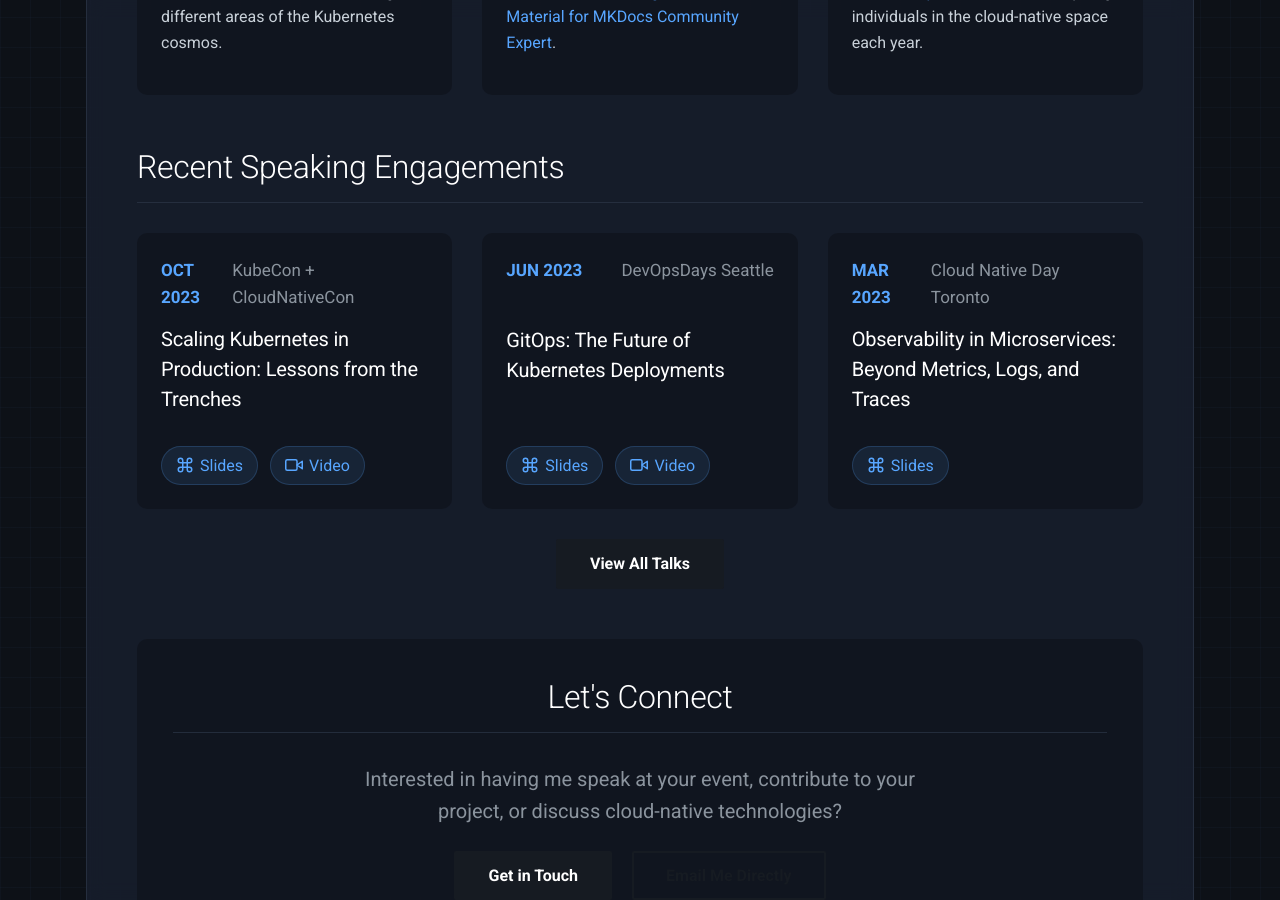
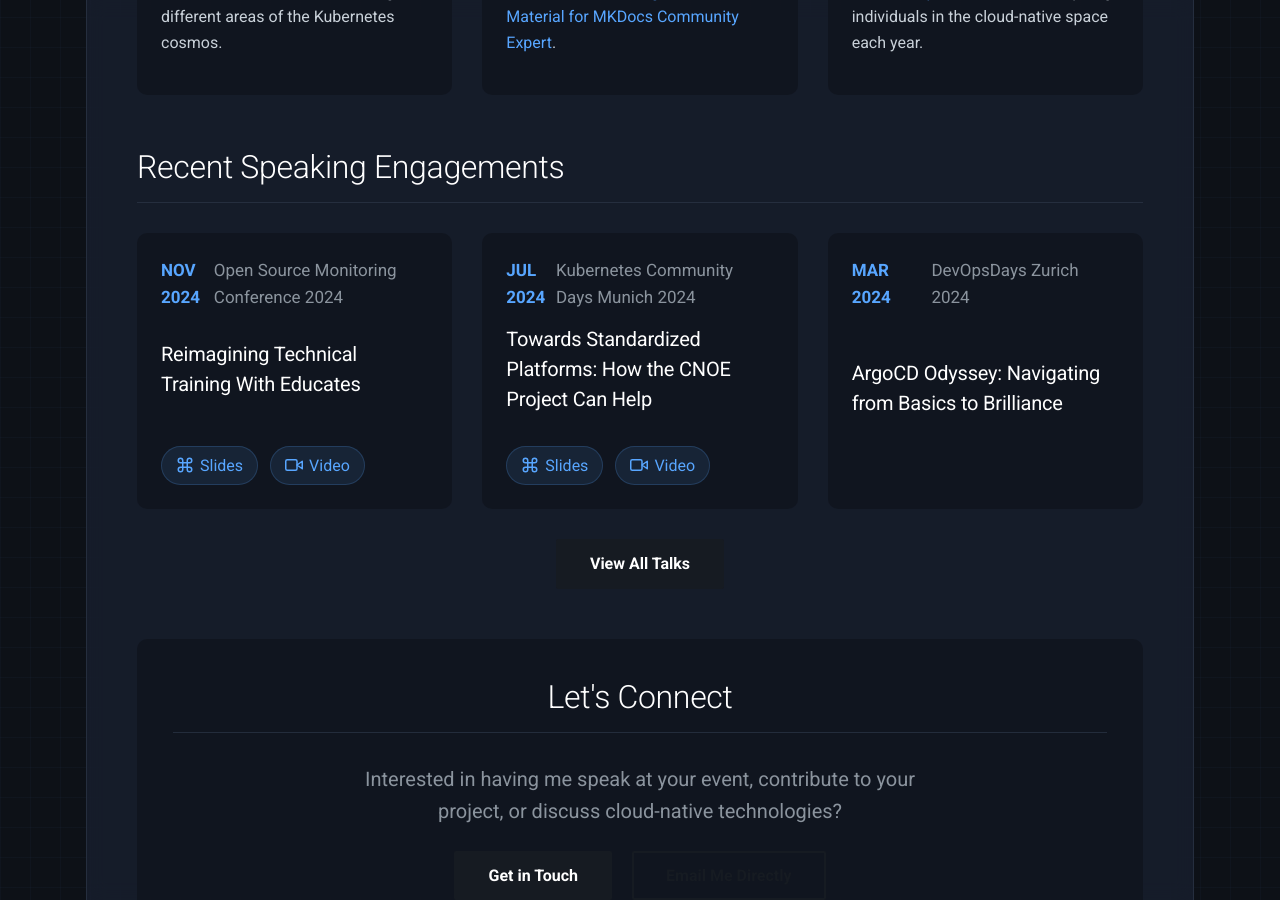
Before and after one commit to mocdaniel/dbodky.me, an MkDocs documentation site: the page built from docs/about.md, in a window 1280 px wide and 900 px high, scrolled down 1453 px. Built offline with MkDocs 1.6.1 and Material for MkDocs 9.7.7, drawn with Linux system fonts in a browser that asks for light colours; comment, search, counter and statistics services are not loaded.

Commit message:
Add recent talks

```diff
--- a/docs/about.md
+++ b/docs/about.md
@@ -84,16 +84,16 @@
       <div class="talks-grid">
         <div class="feature-card">
           <div class="feature-card-header">
-            <span class="feature-card-date">OCT 2023</span>
-            <span class="feature-card-meta">KubeCon + CloudNativeCon</span>
+            <span class="feature-card-date">NOV 2024</span>
+            <span class="feature-card-meta">Open Source Monitoring Conference 2024</span>
           </div>
-          <h3 class="feature-card-title">Scaling Kubernetes in Production: Lessons from the Trenches</h3>
+          <h3 class="feature-card-title">Reimagining Technical Training With Educates</h3>
           <div class="feature-card-links">
-            <a href="#" class="feature-card-link">
+            <a href="https://de.slideshare.net/slideshow/osmc-2024-ignite-reimagining-technical-training-with-educates-by-daniel-bodky_2024-pdf/273860581" class="feature-card-link">
               <svg xmlns="http://www.w3.org/2000/svg" width="18" height="18" viewBox="0 0 24 24" fill="none" stroke="currentColor" stroke-width="2" stroke-linecap="round" stroke-linejoin="round"><path d="M15 6v12a3 3 0 1 0 3-3H6a3 3 0 1 0 3 3V6a3 3 0 1 0-3 3h12a3 3 0 1 0-3-3"></path></svg>
               Slides
             </a>
-            <a href="#" class="feature-card-link">
+            <a href="https://www.youtube.com/watch?v=n8BTGz1-P1c" class="feature-card-link">
               <svg xmlns="http://www.w3.org/2000/svg" width="18" height="18" viewBox="0 0 24 24" fill="none" stroke="currentColor" stroke-width="2" stroke-linecap="round" stroke-linejoin="round"><polygon points="23 7 16 12 23 17 23 7"></polygon><rect x="1" y="5" width="15" height="14" rx="2" ry="2"></rect></svg>
               Video
             </a>
@@ -101,16 +101,16 @@
         </div>
         <div class="feature-card">
           <div class="feature-card-header">
-            <span class="feature-card-date">JUN 2023</span>
-            <span class="feature-card-meta">DevOpsDays Seattle</span>
+            <span class="feature-card-date">JUL 2024</span>
+            <span class="feature-card-meta">Kubernetes Community Days Munich 2024</span>
           </div>
-          <h3 class="feature-card-title">GitOps: The Future of Kubernetes Deployments</h3>
+          <h3 class="feature-card-title">Towards Standardized Platforms: How the CNOE Project Can Help</h3>
           <div class="feature-card-links">
-            <a href="#" class="feature-card-link">
+            <a href="https://slides.dbodky.me/kcd-munich-2024/1" class="feature-card-link">
               <svg xmlns="http://www.w3.org/2000/svg" width="18" height="18" viewBox="0 0 24 24" fill="none" stroke="currentColor" stroke-width="2" stroke-linecap="round" stroke-linejoin="round"><path d="M15 6v12a3 3 0 1 0 3-3H6a3 3 0 1 0 3 3V6a3 3 0 1 0-3 3h12a3 3 0 1 0-3-3"></path></svg>
               Slides
             </a>
-            <a href="#" class="feature-card-link">
+            <a href="https://www.youtube.com/watch?v=RRmtCI1qKkk&list=PL54A_DPe8WtBuSp7sqpxeuy_UoTTlKB1O&index=30&t=1s" class="feature-card-link">
               <svg xmlns="http://www.w3.org/2000/svg" width="18" height="18" viewBox="0 0 24 24" fill="none" stroke="currentColor" stroke-width="2" stroke-linecap="round" stroke-linejoin="round"><polygon points="23 7 16 12 23 17 23 7"></polygon><rect x="1" y="5" width="15" height="14" rx="2" ry="2"></rect></svg>
               Video
             </a>
@@ -118,15 +118,11 @@
         </div>
         <div class="feature-card">
           <div class="feature-card-header">
-            <span class="feature-card-date">MAR 2023</span>
-            <span class="feature-card-meta">Cloud Native Day Toronto</span>
+            <span class="feature-card-date">MAR 2024</span>
+            <span class="feature-card-meta">DevOpsDays Zurich 2024</span>
           </div>
-          <h3 class="feature-card-title">Observability in Microservices: Beyond Metrics, Logs, and Traces</h3>
+          <h3 class="feature-card-title">ArgoCD Odyssey: Navigating from Basics to Brilliance</h3>
           <div class="feature-card-links">
-            <a href="#" class="feature-card-link">
-              <svg xmlns="http://www.w3.org/2000/svg" width="18" height="18" viewBox="0 0 24 24" fill="none" stroke="currentColor" stroke-width="2" stroke-linecap="round" stroke-linejoin="round"><path d="M15 6v12a3 3 0 1 0 3-3H6a3 3 0 1 0 3 3V6a3 3 0 1 0-3 3h12a3 3 0 1 0-3-3"></path></svg>
-              Slides
-            </a>
           </div>
         </div>
       </div>
```
